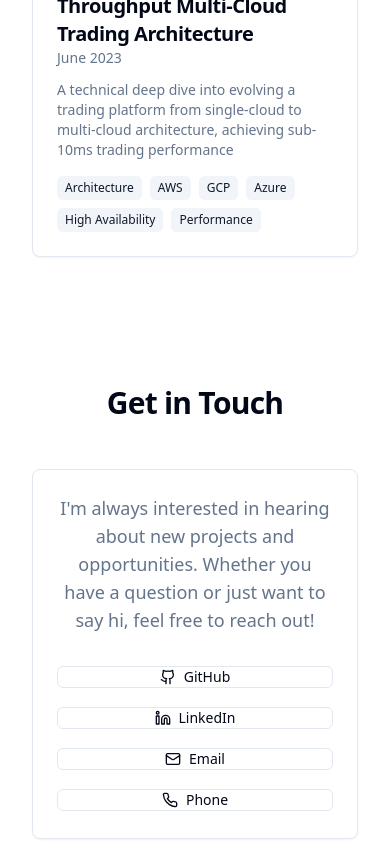
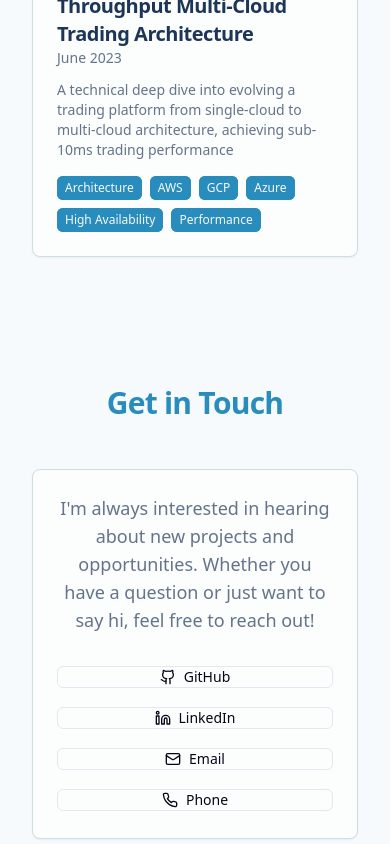
Before and after one commit to EXTREMOPHILARUM/website, a React (Create React App) app: page / in a window 390 px wide. Shown: the part 5831-6675 px from the top of the page. Built offline with nearby package versions, Linux system fonts and the light colour scheme.

Commit message:
Enhance Hero and WorkTimelineItem components with improved animations and responsive styles; update CSS variables for better theming and add new utility classes for buttons and cards

```diff
--- a/src/components/Hero/Hero.js
+++ b/src/components/Hero/Hero.js
@@ -51,7 +51,7 @@ const Hero = () => {
             <h1 className="text-4xl md:text-6xl font-bold mb-4">
               Hi, I'm Saurabh{' '}
               <motion.span
-                className="inline-block"
+                className="inline-block waving-hand"
                 animate={{ rotate: [0, 14, -8, 14, -4, 10, 0] }}
                 transition={{ duration: 2.5, repeat: Infinity, repeatDelay: 1 }}
               >
--- a/src/components/WorkExperience/WorkTimelineItem.js
+++ b/src/components/WorkExperience/WorkTimelineItem.js
@@ -72,7 +72,7 @@ const WorkTimelineItem = ({ item: workItem, onItemClick }) => {
     >
       {/* Timeline dot */}
       <motion.div
-        className="hidden md:block absolute left-1/2 top-1/2 transform -translate-x-1/2 -translate-y-1/2"
+        className={`hidden md:block absolute top-1/2 transform -translate-y-1/2 ${isEven ? 'right-[calc(50%-0.5rem)]' : 'left-[calc(50%-0.5rem)]'}`}
         variants={dotVariants}
       >
         <div className="w-4 h-4 rounded-full bg-primary border-4 border-background"></div>
--- a/src/index.css
+++ b/src/index.css
@@ -4,48 +4,48 @@
 
 @layer base {
   :root {
-    --background: 0 0% 100%;
+    --background: 210 50% 98%;
     --foreground: 222.2 84% 4.9%;
-    --card: 0 0% 100%;
+    --card: 200 30% 99%;
     --card-foreground: 222.2 84% 4.9%;
     --popover: 0 0% 100%;
     --popover-foreground: 222.2 84% 4.9%;
-    --primary: 222.2 47.4% 11.2%;
+    --primary: 215 50% 23%;
     --primary-foreground: 210 40% 98%;
-    --secondary: 210 40% 96.1%;
-    --secondary-foreground: 222.2 47.4% 11.2%;
-    --muted: 210 40% 96.1%;
+    --secondary: 200 65% 45%;
+    --secondary-foreground: 210 40% 98%;
+    --muted: 185 25% 90%;
     --muted-foreground: 215.4 16.3% 46.9%;
-    --accent: 210 40% 96.1%;
-    --accent-foreground: 222.2 47.4% 11.2%;
+    --accent: 195 70% 50%;
+    --accent-foreground: 210 40% 98%;
     --destructive: 0 84.2% 60.2%;
     --destructive-foreground: 210 40% 98%;
-    --border: 214.3 31.8% 91.4%;
+    --border: 200 30% 85%;
     --input: 214.3 31.8% 91.4%;
     --ring: 222.2 84% 4.9%;
     --radius: 0.5rem;
   }
 
   .dark {
-    --background: 222.2 84% 4.9%;
+    --background: 220 26% 14%;
     --foreground: 210 40% 98%;
-    --card: 222.2 84% 4.9%;
+    --card: 222 25% 18%;
     --card-foreground: 210 40% 98%;
-    --popover: 222.2 84% 4.9%;
+    --popover: 222 25% 18%;
     --popover-foreground: 210 40% 98%;
-    --primary: 210 40% 98%;
-    --primary-foreground: 222.2 47.4% 11.2%;
-    --secondary: 217.2 32.6% 17.5%;
+    --primary: 195 85% 60%;
+    --primary-foreground: 222 47% 11%;
+    --secondary: 190 95% 39%;
     --secondary-foreground: 210 40% 98%;
-    --muted: 217.2 32.6% 17.5%;
-    --muted-foreground: 215 20.2% 65.1%;
-    --accent: 217.2 32.6% 17.5%;
+    --muted: 223 25% 20%;
+    --muted-foreground: 210 40% 80%;
+    --accent: 185 85% 45%;
     --accent-foreground: 210 40% 98%;
     --destructive: 0 62.8% 30.6%;
     --destructive-foreground: 210 40% 98%;
-    --border: 217.2 32.6% 17.5%;
-    --input: 217.2 32.6% 17.5%;
-    --ring: 212.7 26.8% 83.9%;
+    --border: 223 25% 22%;
+    --input: 223 25% 22%;
+    --ring: 195 85% 60%;
   }
 }
 
@@ -54,22 +54,22 @@
     @apply border-border;
   }
   body {
-    @apply bg-background text-foreground;
+    @apply bg-gradient-to-br from-background via-background to-muted text-foreground min-h-screen;
   }
   h1 {
-    @apply scroll-m-20 text-4xl font-extrabold tracking-tight lg:text-5xl;
+    @apply scroll-m-20 text-4xl font-extrabold tracking-tight lg:text-5xl bg-gradient-to-r from-primary via-secondary to-accent bg-clip-text text-transparent;
   }
   h2 {
-    @apply scroll-m-20 text-3xl font-semibold tracking-tight;
+    @apply scroll-m-20 text-3xl font-semibold tracking-tight text-secondary;
   }
   h3 {
-    @apply scroll-m-20 text-2xl font-semibold tracking-tight;
+    @apply scroll-m-20 text-2xl font-semibold tracking-tight text-primary;
   }
   p {
     @apply leading-7;
   }
   .section-title {
-    @apply text-3xl font-bold tracking-tight mb-8 text-center;
+    @apply text-3xl font-bold tracking-tight mb-8 text-center text-secondary;
   }
 }
 
@@ -78,12 +78,27 @@
     @apply inline-flex items-center justify-center rounded-md text-sm font-medium ring-offset-background transition-colors focus-visible:outline-none focus-visible:ring-2 focus-visible:ring-ring focus-visible:ring-offset-2 disabled:pointer-events-none disabled:opacity-50 h-10 px-4 py-2;
   }
   .btn-primary {
-    @apply bg-primary text-primary-foreground hover:bg-primary/90;
+    @apply bg-gradient-to-r from-primary to-secondary text-primary-foreground hover:opacity-90;
   }
   .btn-secondary {
-    @apply bg-secondary text-secondary-foreground hover:bg-secondary/80;
+    @apply bg-gradient-to-r from-secondary to-accent text-secondary-foreground hover:opacity-90;
   }
   .btn-outline {
-    @apply border border-input hover:bg-accent hover:text-accent-foreground;
+    @apply border border-input bg-background hover:bg-accent/10 hover:text-accent transition-all duration-200;
+  }
+  .card {
+    @apply bg-gradient-to-br from-card via-background to-muted border-border hover:border-accent/30 transition-all duration-200 shadow-sm hover:shadow-md dark:shadow-none dark:hover:shadow-accent/5;
+  }
+  .skill-card {
+    @apply bg-gradient-to-br from-card via-background to-muted border-2 hover:border-accent/30 transition-all duration-200 shadow-lg hover:shadow-xl hover:-translate-y-1 dark:shadow-none dark:hover:shadow-accent/10;
+  }
+  .timeline-item {
+    @apply border-l-2 border-secondary/30 hover:border-secondary transition-colors duration-200;
+  }
+  .nav-link {
+    @apply text-muted-foreground hover:text-accent transition-colors duration-200;
+  }
+  .waving-hand {
+    @apply text-foreground bg-none;
   }
 }
```
